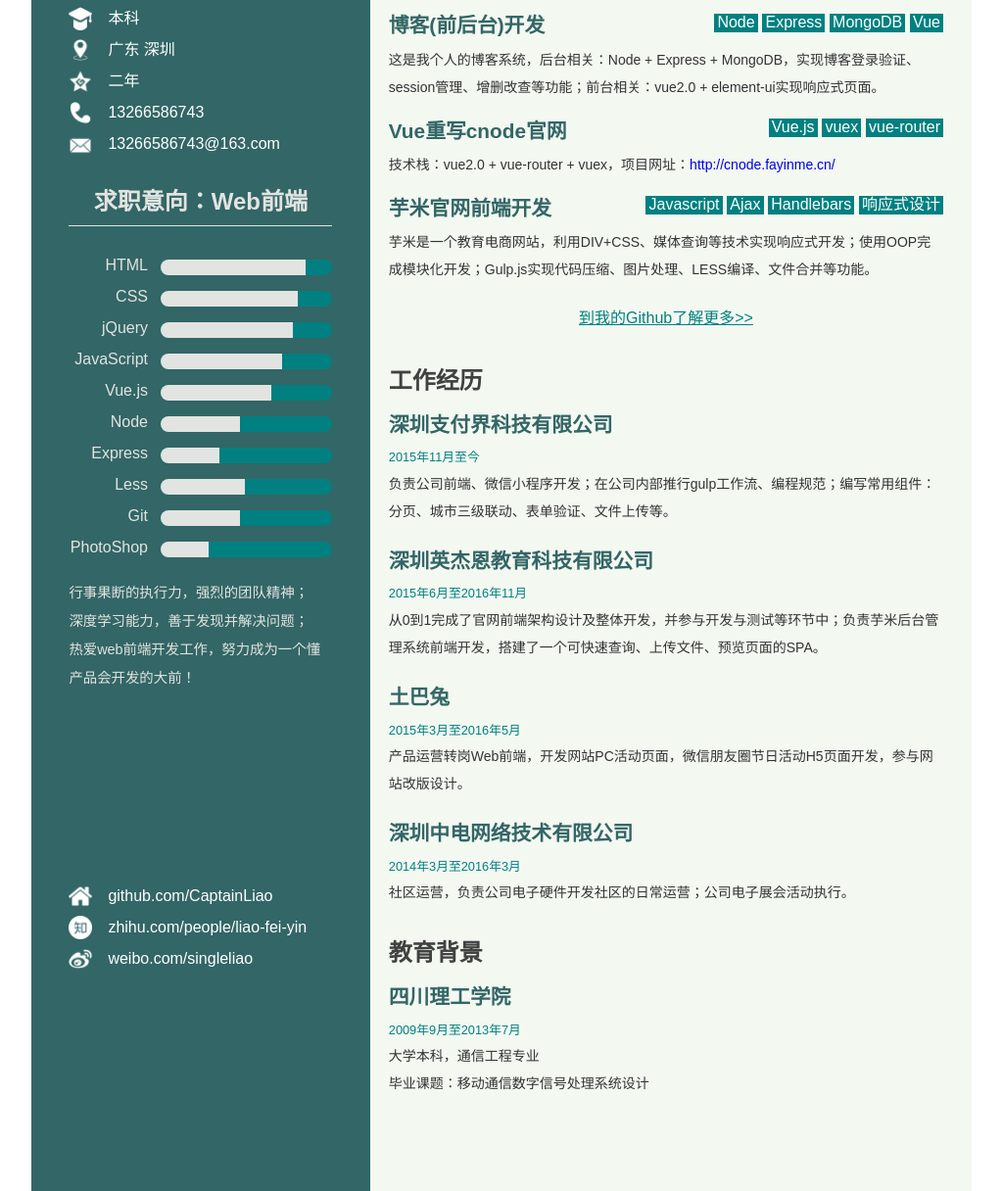
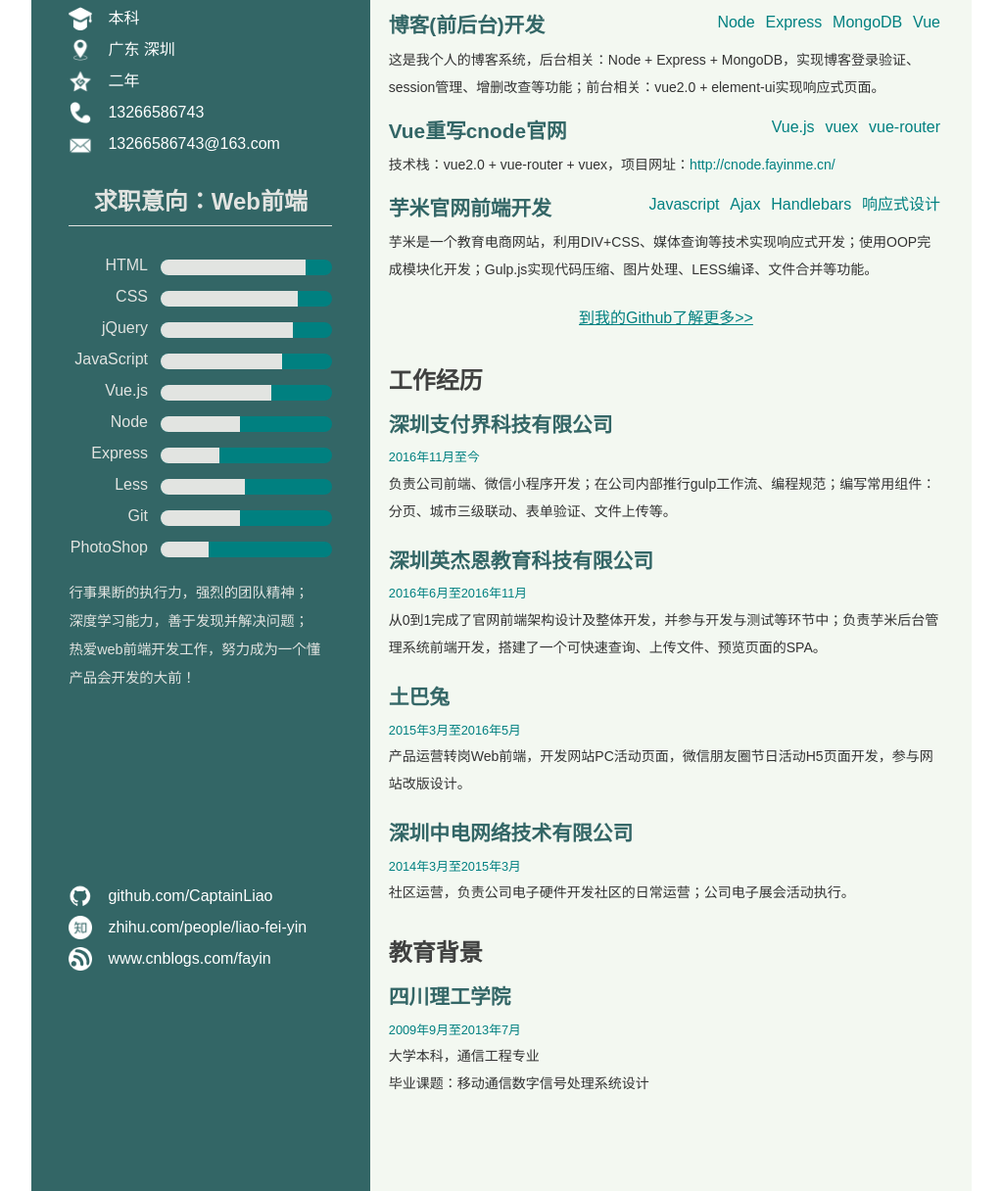
Before and after one commit to CaptainLiao/mycv, a plain HTML site: page index.html in a window 1280 px wide. Shown: the part 309-1525 px from the top of the page at 98% size, without its empty margins (128-1151 px from the left). Drawn offline with Linux system fonts and the light colour scheme.

Commit message:
add images

```diff
--- a/css/style.css
+++ b/css/style.css
@@ -163,13 +163,13 @@ a {
 
 }
 .contact .homepage {
-	background-image: url("../images/homepage.png");
+	background-image: url("../images/github.png");
 }
 .contact .zhihu {
 	background-image: url("../images/iconfont-zhihu.png");
 }
 .contact .weibo {
-	background-image: url("../images/weibo.png");
+	background-image: url("../images/CN_cnblogs.png");
 }
 
 .intro .contact a:link,
@@ -211,8 +211,7 @@ a {
 	margin-top: -2.5rem;
 }
 .item .technology span {
-	color: #fff;
-	background-color: #008080;
+	color: #008080;
 	text-align: center;
 	padding: 0 .2rem .1rem;
 }
@@ -232,6 +231,9 @@ padding-bottom: 0; */
 	color: #333;
 	margin-top: 0;
 	font-size: 14px;
+}
+.item p a {
+	color: #008080;
 }
 
 .items .more {
--- a/index.html
+++ b/index.html
@@ -36,7 +36,7 @@
 			<div class="contact">
 				<div class="homepage"><a href="https://github.com/CaptainLiao" target="_blank">github.com/CaptainLiao</a></div>
 				<div class="zhihu"><a href="https://www.zhihu.com/people/liao-fei-yin" target="_blank">zhihu.com/people/liao-fei-yin</a></div>
-				<div class="weibo"><a href="http://weibo.com/singleliao" target="_blank">weibo.com/singleliao</a></div>
+				<div class="weibo"><a href="http://www.cnblogs.com/fayin/" target="_blank">www.cnblogs.com/fayin</a></div>
 			</div>
 		</div><!-- end of intro -->
 		<div class="experience">
@@ -162,12 +162,12 @@
 				<h2>工作经历</h2>
 				<div class="work">
 					<h3>深圳支付界科技有限公司</h3>
-					<p class="time">2015年11月至今</p>
+					<p class="time">2016年11月至今</p>
 					<p>负责公司前端、微信小程序开发；在公司内部推行gulp工作流、编程规范；编写常用组件：分页、城市三级联动、表单验证、文件上传等。</p>
 				</div>
 				<div class="work">
 					<h3>深圳英杰恩教育科技有限公司</h3>
-					<p class="time">2015年6月至2016年11月</p>
+					<p class="time">2016年6月至2016年11月</p>
 					<p>从0到1完成了官网前端架构设计及整体开发，并参与开发与测试等环节中；负责芋米后台管理系统前端开发，搭建了一个可快速查询、上传文件、预览页面的SPA。</p>
 				</div>
 				<div class="work">
@@ -177,7 +177,7 @@
 				</div>
 				<div class="work">
 					<h3>深圳中电网络技术有限公司</h3>
-					<p class="time">2014年3月至2016年3月</p>
+					<p class="time">2014年3月至2015年3月</p>
 					<p>社区运营，负责公司电子硬件开发社区的日常运营；公司电子展会活动执行。</p>
 				</div>
 			</div><!-- end of work experience -->
```
Also changed, not shown: images/CN_cnblogs.png (added), images/github.png (added).
